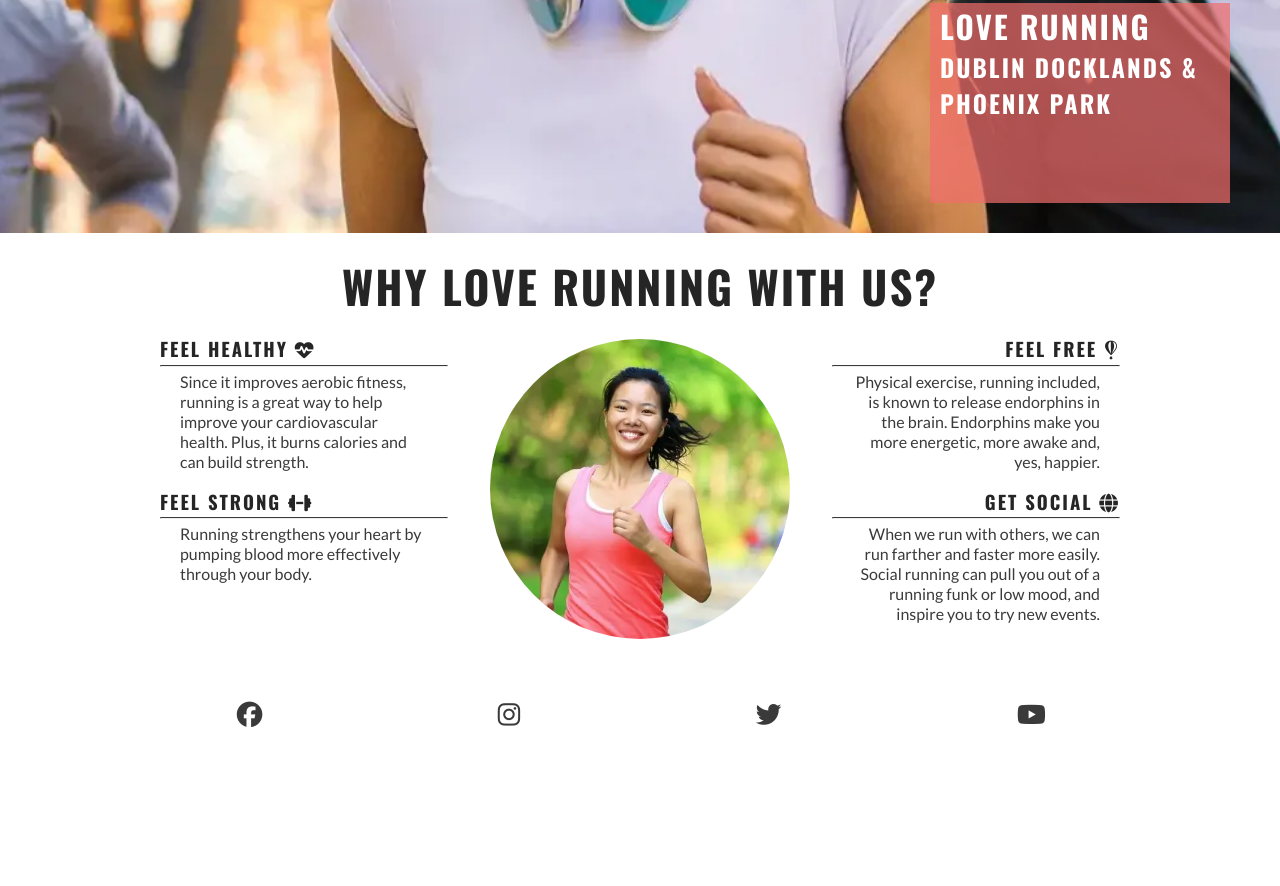
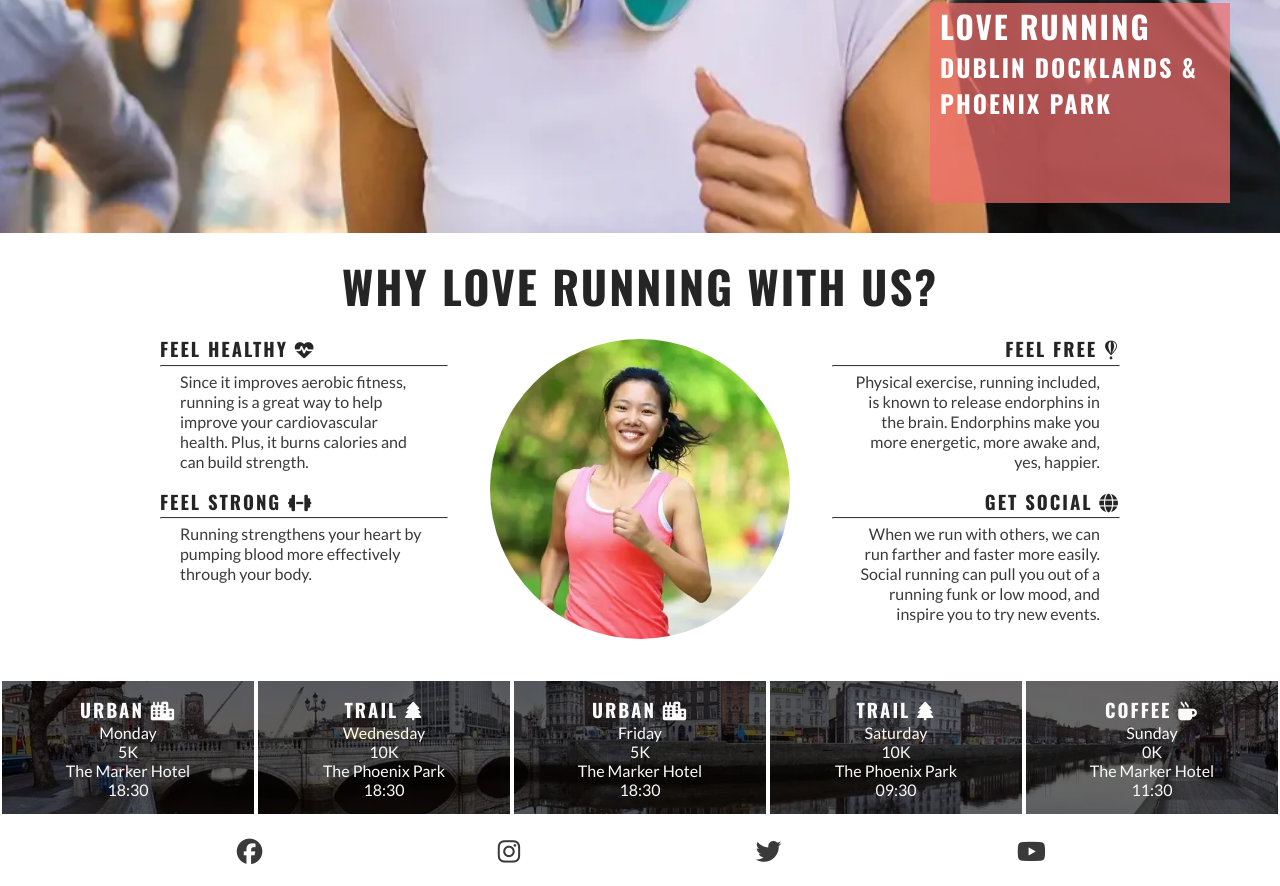
Before and after one commit to xmarcelx2018-cmd/love-running, a plain HTML site: page index.html in a window 1280 px wide. Shown: the part 646-1532 px from the top of the page. Before the commit the page ends 1395 px from the top, so only its background shows below. Drawn offline with nearby package versions, Linux system fonts and the light colour scheme.

Commit message:
Hide section with utility class

```diff
--- a/assets/css/style.css
+++ b/assets/css/style.css
@@ -22,6 +22,9 @@
   text-transform: uppercase;
   letter-spacing: 2px;
   color: #252525;
+}
+.hidden-heading {
+  display: none;
 }
 
 /*header*/
@@ -142,6 +145,30 @@
   align-items: center;
   justify-content: center;
 
+}/* Meetup Times section */
+#times {
+    background: url('../images/dublin-city.webp') no-repeat center/cover;
+    /* Handles responsivity without the need for a media query */
+    display: flex;
+    flex-wrap: wrap;
+}
+
+#times div {
+    color: #fafafa;
+    background-color: rgba(0, 0, 0, .6);
+    padding: 15px;
+    text-align: center;
+    /* This will not wrap on screens of less than 400px wide.
+    Each div will expand to fill the available space on its row */
+    flex-basis: 200px;
+    flex-grow: 1;
+    /* Creates a grid of meetup time divs over the background image */
+    border: 2px solid white;
+}
+
+#times h3 {
+    /* Override the heading colour set in general styles */
+    color: #fafafa;
 }
 /*footer*/
 #social-networks {
@@ -212,7 +239,6 @@
     border-bottom: 1px solid #3a3a3a;
   }
 }
-}
 @media screen and (min-width: 1200px) {
   /*reasons section*/
   #benefits { display:flex;
@@ -235,3 +261,4 @@
     align-self:flex-end;
   }
 }
+}
--- a/index.html
+++ b/index.html
@@ -99,7 +99,48 @@
                 </div>
             </div>
         </section>
-      </section>
+           <!-- Meetup Times section -->
+        <section id="meetups">
+            <h2 class="hidden-heading">Meet-up Times</h2>
+            <div id="times">
+                <div>
+                    <h3>Urban <i class="fa-solid fa-city"></i></h3>
+                    <p>Monday</p>
+                    <p>5K</p>
+                    <p>The Marker Hotel</p>
+                    <p>18:30</p>
+                </div>
+                <div>
+                    <h3>Trail <i class="fa-solid fa-tree"></i></h3>
+                    <p>Wednesday</p>
+                    <p>10K</p>
+                    <p>The Phoenix Park</p>
+                    <p>18:30</p>
+                </div>
+                <div>
+                    <h3>Urban <i class="fa-solid fa-city"></i></h3>
+                    <p>Friday</p>
+                    <p>5K</p>
+                    <p>The Marker Hotel</p>
+                    <p>18:30</p>
+                </div>
+                <div>
+                    <h3>Trail <i class="fa-solid fa-tree"></i></h3>
+                    <p>Saturday</p>
+                    <p>10K</p>
+                    <p>The Phoenix Park</p>
+                    <p>09:30</p>
+                </div>
+                <div>
+                    <h3>Coffee <i class="fa-solid fa-mug-hot"></i></h3>
+                    <p>Sunday</p>
+                    <p>0K</p>
+                    <p>The Marker Hotel</p>
+                    <p>11:30</p>
+                </div>
+            </div>
+        </section>
+
     </main>
     <!--footer-->
     <footer>
```
Also changed, not shown: assets/images/dublin-city.webp (added).
